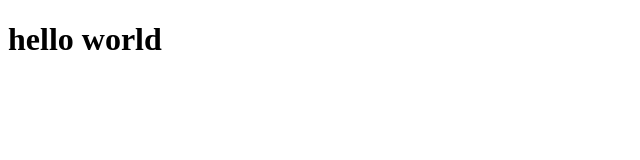
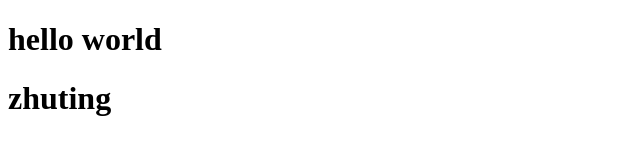
Before and after one commit to codezhuting/project2, a plain HTML site: page index.html in a window 1280 px wide. Shown: the whole page, without its empty margins (0-640 px from the left). Drawn offline with Linux system fonts and the light colour scheme.

Commit message:
这是第二次提交

```diff
--- a/index.html
+++ b/index.html
@@ -5,6 +5,7 @@
 		<title></title>
 	</head>
 	<body>
-		<h1>hello world</h1>
+        <h1>hello world</h1>
+        <h1>zhuting</h1>
 	</body>
 </html>
```
